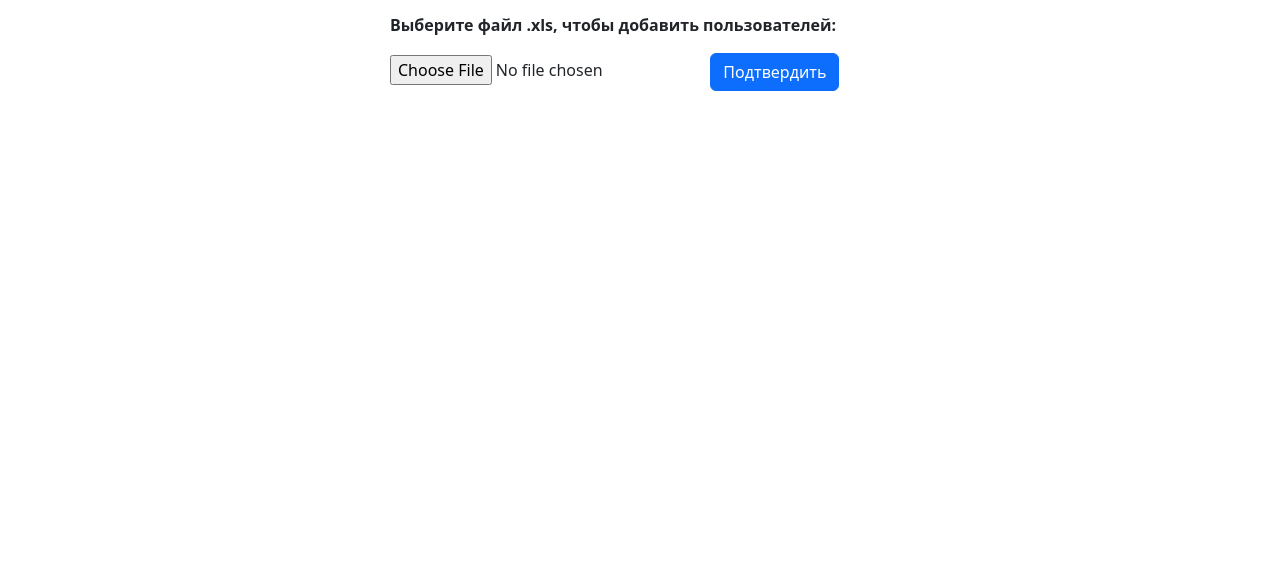
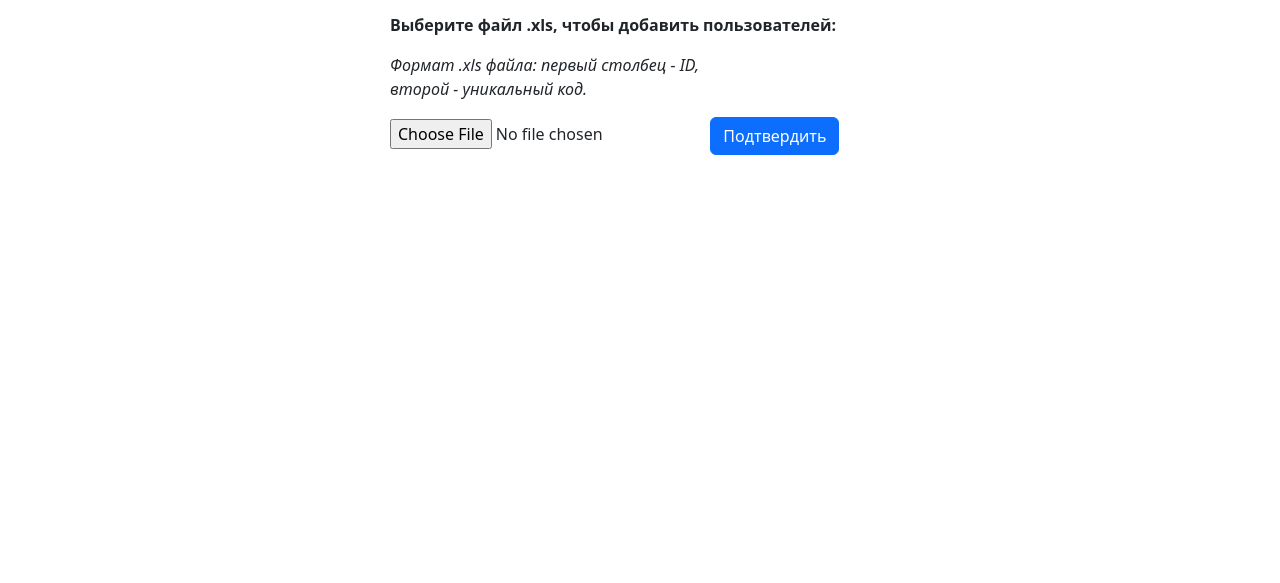
Before and after one commit to iGTsan/hackaton_2023, a plain HTML site: page pages/add_file_admin.html in a window 1280 px wide. Shown: the part 217-800 px from the top of the page. Drawn offline with nearby package versions, Linux system fonts and the light colour scheme.

Commit message:
added help .xls

```diff
--- a/pages/add_file_admin.html
+++ b/pages/add_file_admin.html
@@ -23,6 +23,7 @@ GLhlTQ8iRABdZLl6O3oVMWSktQOp6b7In1Zl3/Jr59b6EGGoI1aFkw7cmDA6j6gD" crossorigin="a
     <form id="form_update">
       <div class="form-file form-file-lg mb-3">
         <p><b>Выберите файл .xls, чтобы добавить пользователей:</b></p>
+        <p><em>Формат .xls файла: первый столбец - ID, <br>второй - уникальный код.</em></p>
         <input type="file" name="file_add_admin" class="form-file-input" id="customFileLg">
         <label class="form-file-label" for="customFileLg">
         </label>
```
